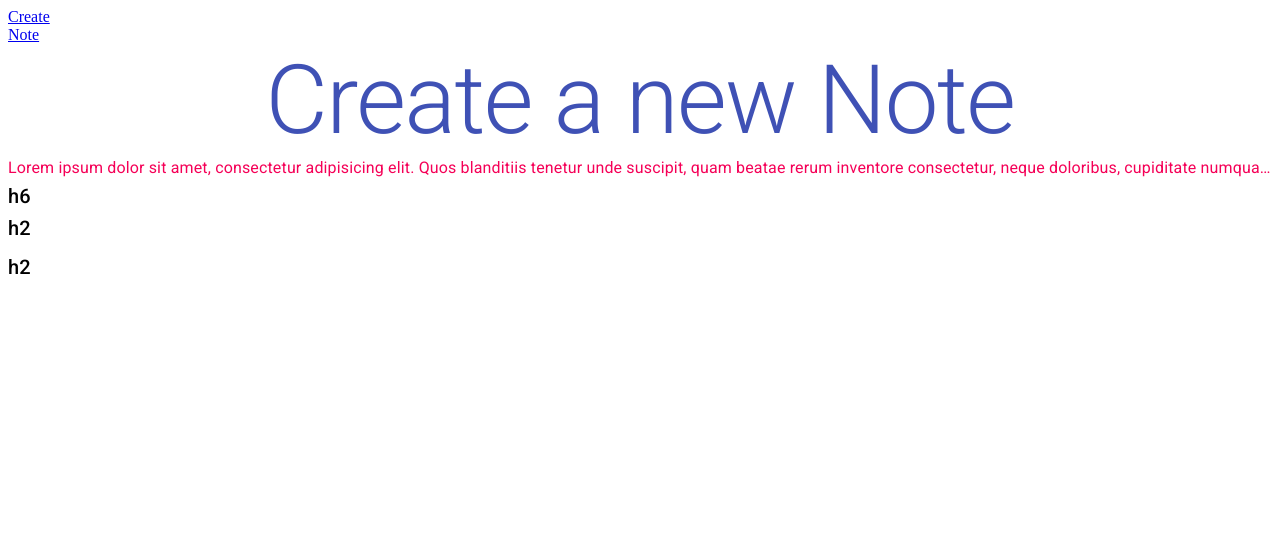
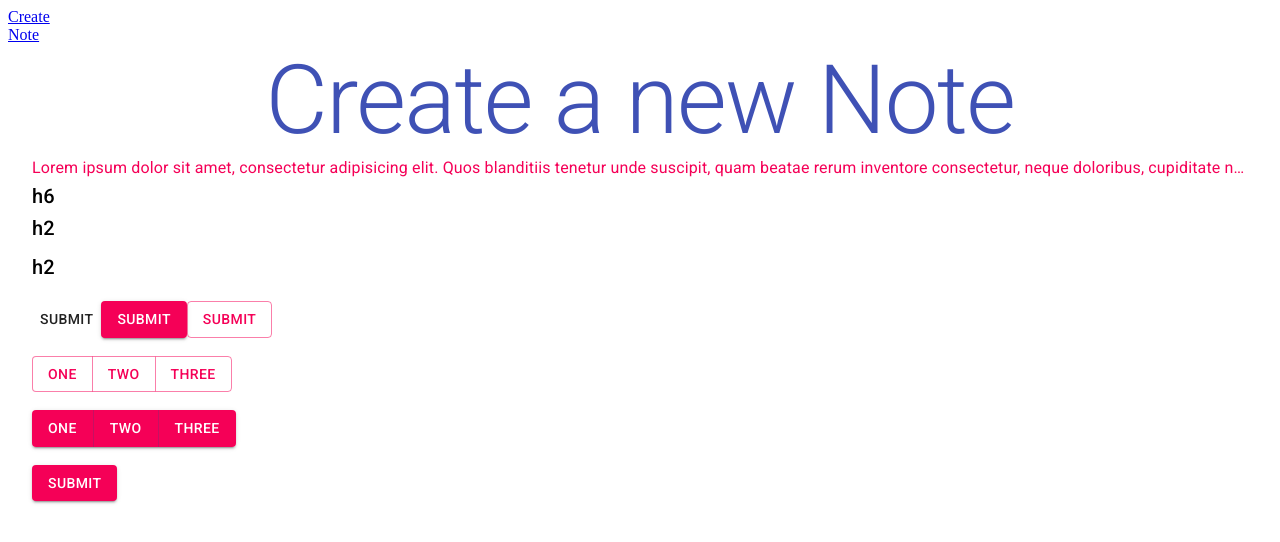
Before and after one commit to pluto123/material_ui_tutorial, a React (Create React App) app: page /create in a window 1280 px wide. Shown: the top 542 px of the page. Built offline with nearby package versions, Linux system fonts and the light colour scheme.

Commit message:
button, button group, container

```diff
--- a/src/pages/Create.jsx
+++ b/src/pages/Create.jsx
@@ -1,10 +1,13 @@
 import { Component } from 'react'
 import Typography from '@material-ui/core/Typography'
+import Button from '@material-ui/core/Button'
+import ButtonGroup from '@material-ui/core/ButtonGroup'
+import Container from '@material-ui/core/Container'
 
 export default class Create extends Component {
     render() {
         return (
-            <div>
+            <Container>
                 <Typography variant="h1" color="primary" align="center">
                     Create a new Note
                 </Typography>
@@ -22,7 +25,29 @@
                 <Typography variant="h6" component="h2">
                     h2
                 </Typography>
-            </div>
+                <br />
+
+                <Button type="submit">Submit</Button>
+                <Button type="submit" color="secondary" variant="contained">Submit</Button>
+                <Button type="submit" color="secondary" variant="outlined">Submit</Button>
+                <br />
+                <br />
+                <ButtonGroup color="secondary">
+                    <Button>One</Button>
+                    <Button>Two</Button>
+                    <Button>Three</Button>
+                </ButtonGroup>
+                <br />
+                <br />
+                <ButtonGroup variant="contained" color="secondary">
+                    <Button>One</Button>
+                    <Button>Two</Button>
+                    <Button>Three</Button>
+                </ButtonGroup>
+                <br />
+                <br />
+                <Button onClick={() => console.log('You clicked me')}type="submit" color="secondary" variant="contained">Submit</Button>
+            </Container>
         )
     }
 }
```
